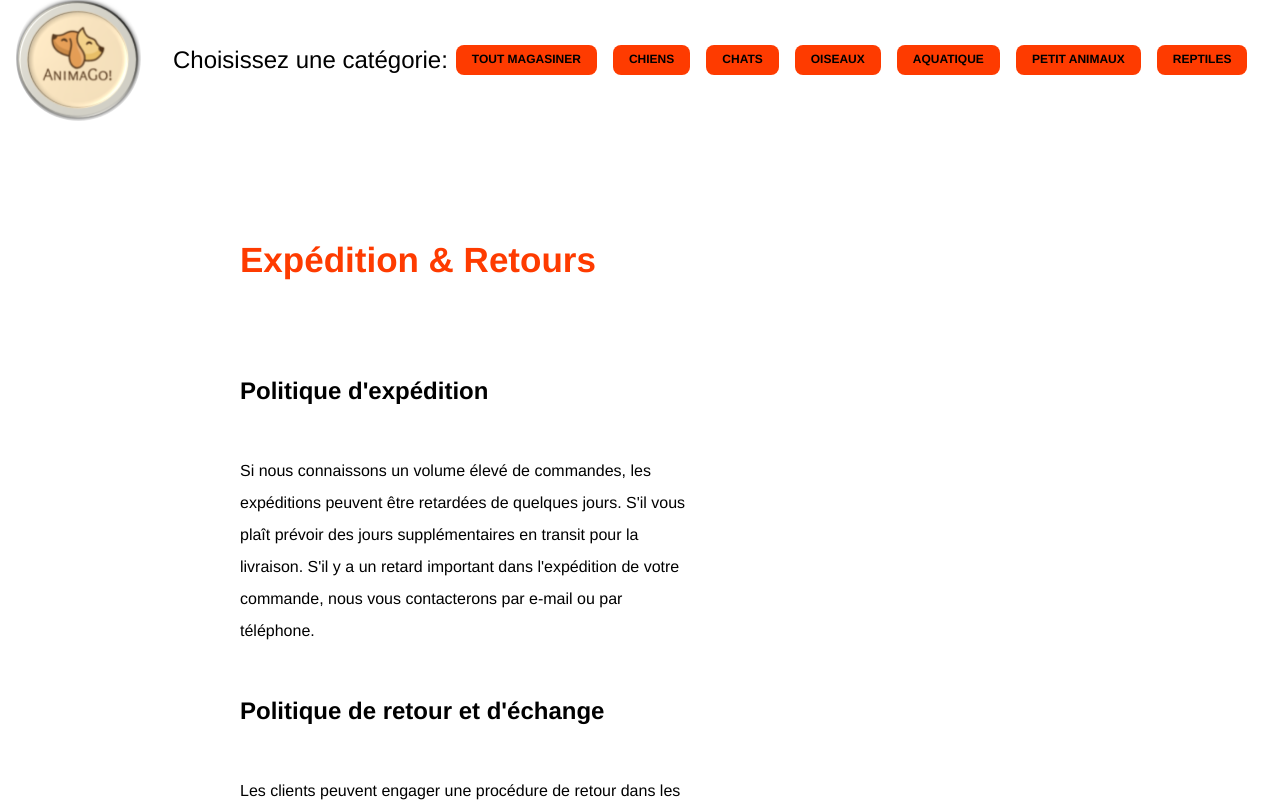
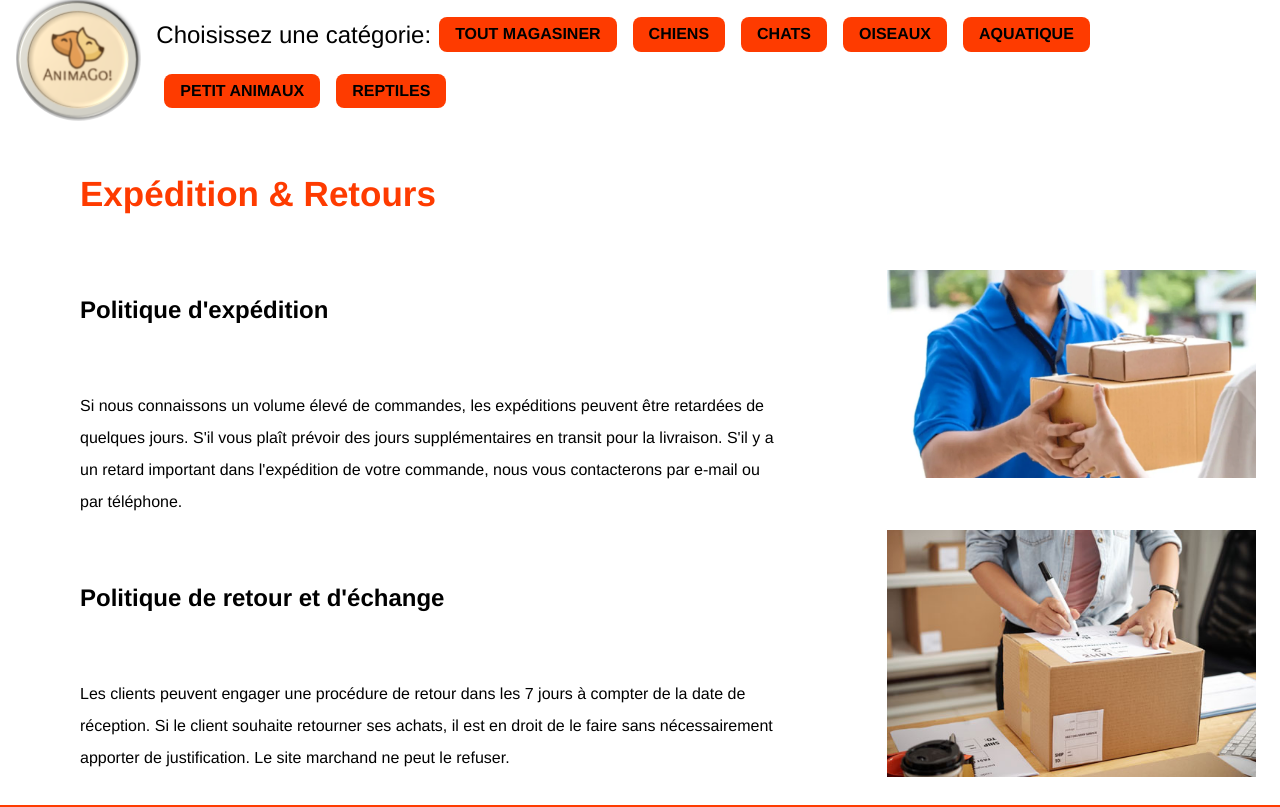
Before and after one commit to simsimsimo2/AnimagoMongoDB, a Next.js app: page /Info/expeditionRetours in a window 1280 px wide. Shown: the part 273-1080 px from the top of the page. Built offline with nearby package versions, Linux system fonts and the light colour scheme.

Commit message:
Modifications selon commentaires prof

```diff
--- a/components/Header.jsx
+++ b/components/Header.jsx
@@ -111,7 +111,7 @@ export default function Header() {
               />
             </a>
             <p className={styles.p}>
-              Vos article préféré pour vos animaux préféré
+              Vos articles préférés pour vos animaux préférés.
             </p>
           </div>
           <div
--- a/pages/Info/expeditionRetours.jsx
+++ b/pages/Info/expeditionRetours.jsx
@@ -2,6 +2,10 @@ import { Inter } from '@next/font/google';
 import Header from '../../components/Header';
 import Footer from '../../components/Footer';
 import styles from '/styles/Expedition.module.css';
+import Image from 'next/image';
+
+import politique from '/public/img/packaging.png';
+import retour from '/public/img/return-management.png';
 
 const inter = Inter({ subsets: ['latin'] });
 
@@ -9,11 +13,14 @@ export default function Expedition() {
   return (
     <>
       <Header />
-      <main className={styles.bodyExpedition}>
+      <div className={styles.titreExpedition} >Expédition & Retours</div>
+      <div className={styles.body2Expedition}>
+        <div>
+          <main>
             <div className={styles.contenuExpedition}>
-          <p className={styles.titreExpedition}>Expédition & Retours</p>
+
               <p className={styles.soustitreExpedition}>Politique d'expédition</p>
-          <p className={styles.contenuExpedition}>
+              <p>
                 Si nous connaissons un volume élevé de commandes, les expéditions
                 peuvent être retardées de quelques jours. S'il vous plaît prévoir
                 des jours supplémentaires en transit pour la livraison. S'il y a un
@@ -24,7 +31,7 @@ export default function Expedition() {
               <h3 className={styles.soustitreExpedition}>
                 Politique de retour et d'échange
               </h3>
-          <p className={styles.contenuExpedition}>
+              <p>
                 Les clients peuvent engager une procédure de retour dans les 7 jours
                 à compter de la date de réception. Si le client souhaite retourner
                 ses achats, il est en droit de le faire sans nécessairement apporter
@@ -32,6 +39,29 @@ export default function Expedition() {
               </p>
             </div>
           </main>
+        </div>
+
+        <div>
+          <div className={styles.photoExpedition}>
+            <Image
+              src={politique}
+              alt={'Une livraison' || 'Default Image'}
+              className={styles.imgResize}
+              priority={true}
+            />
+          </div>
+          <div className={styles.photoExpedition}>
+            <Image
+              src={retour}
+              alt={'Un retour' || 'Default Image'}
+              className={styles.imgResize}
+              priority={true}
+            />
+          </div>
+        </div>
+
+      </div>
+
       <Footer />
     </>
   );
--- a/styles/Categorie.module.css
+++ b/styles/Categorie.module.css
@@ -36,7 +36,7 @@
   border-radius: 0.5rem;
   padding: 0.5rem 1rem;
   font-weight: bolder;
-  font-size: 12px;
+  font-size: 16px;
   transition: all 0.3s ease;
   margin: 0.5rem;
 }
--- a/styles/Expedition.module.css
+++ b/styles/Expedition.module.css
@@ -3,15 +3,19 @@
   flex-direction: column;
   line-height: 2;
   margin: auto;
+  padding-left: 5rem;
+  padding-right: 5rem;
 }
 
 .titreExpedition {
+  display: flex;
+  justify-content: left;
   font-size: 35px;
   color: rgb(254, 59, 0);
   font-weight: bold;
-  align-items: flex-start;
   padding-top: 2rem;
   margin-bottom: 2rem;
+  margin-left: 5rem;
 }
 
 .soustitreExpedition {
@@ -20,19 +24,38 @@
   padding-top: 1rem;
   padding-bottom: 1rem;
 }
-.bodyExpedition {
-  margin-left: 15rem;
-  margin-right: 15rem;
-  margin-top: 1rem;
-  margin-bottom: 8rem;
-  width: 450px;
+
+
+.body2Expedition {
+  display: flex;
+  flex-direction: row;
+  justify-content: space-between;
+
 }
+
+.photoExpedition {
+  padding: 1.5rem;
+}
+
+.imgResize {
+  height: auto;
+  max-width: 100%;
+  min-width: 15rem;
+  margin: auto;
+}
+
 @media (max-width: 700px) {
   .titreExpedition {
     font-size: 2rem;
   }
+
   .bodyExpedition {
     margin: auto;
     margin-left: 1rem;
   }
+
+  .body2Expedition {
+    display: flex;
+    flex-direction: column;
+  }
 }
```
Also changed, not shown: public/img/packaging.png (added), public/img/return-management.png (added). Lines whose indentation alone changed are shown as unchanged.
